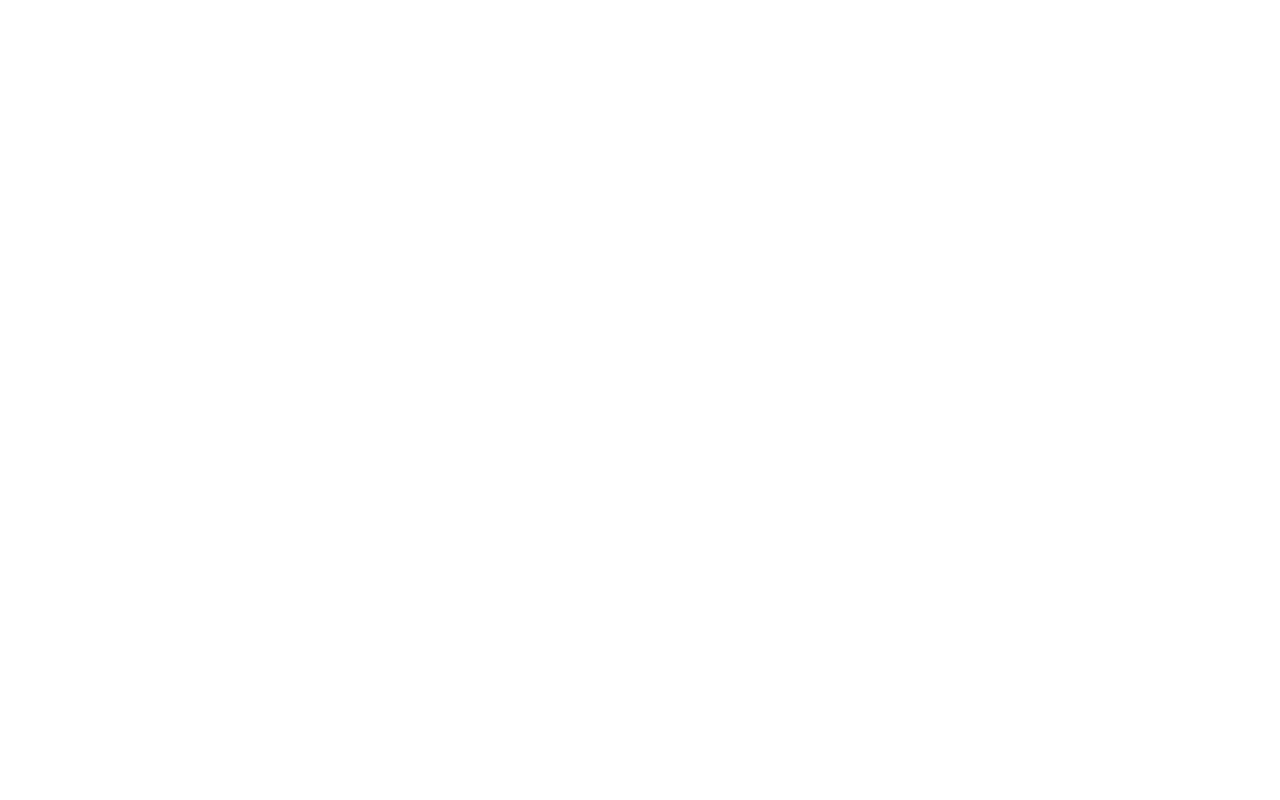
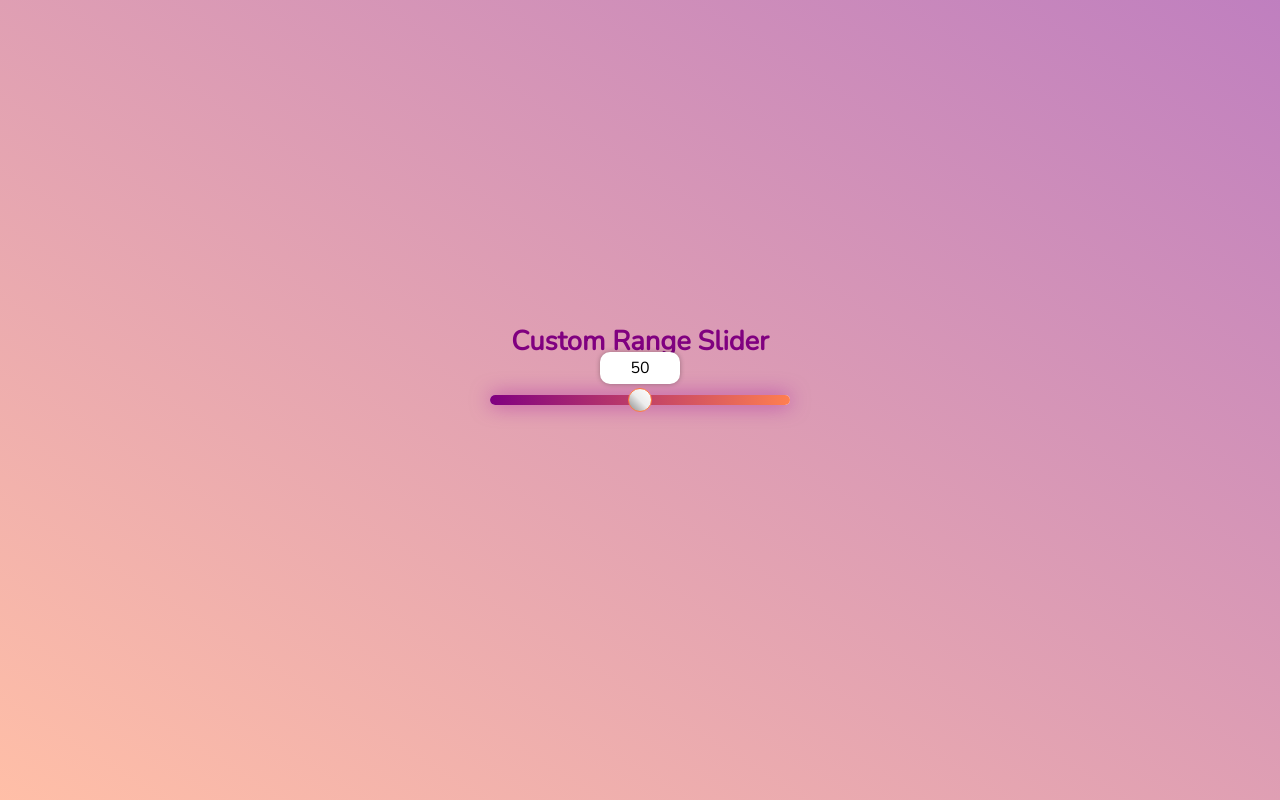
Before and after one commit to jamesxlima/50projects50days, a plain HTML site: page Day 44 - Custom Range Slider/index.html in a window 1280 px wide. Drawn offline with nearby package versions, Linux system fonts and the light colour scheme.

Commit message:
Project Added

```diff
--- a/Day 44 - Custom Range Slider/index.html
+++ b/Day 44 - Custom Range Slider/index.html
@@ -5,9 +5,16 @@
     <meta http-equiv="X-UA-Compatible" content="IE=edge">
     <meta name="viewport" content="width=device-width, initial-scale=1.0">
     <link rel="stylesheet" href="style.css">
-    <title>Title</title>
+    <title>Custom Range Slider</title>
 </head>
 <body>
+
+  <h2>Custom Range Slider</h2>
+
+  <div class="range-container">
+    <input type="range" id="range" min="0" max="100">
+    <label for="range">50</label>
+  </div>
 
   <script src="script.js"></script>
 </body>
--- a/Day 44 - Custom Range Slider/script.js
+++ b/Day 44 - Custom Range Slider/script.js
@@ -0,0 +1,27 @@
+const range = document.getElementById('range')
+
+range.addEventListener('input', (e) => {
+    const value = +e.target.value
+    const label = e.target.nextElementSibling
+
+    const range_width = getComputedStyle(e.target).getPropertyValue('width')
+
+    const label_width = getComputedStyle(label).getPropertyValue('width')
+
+    const num_width = +range_width.substring(0, range_width.length - 2)
+    const num_label_width = +label_width.substring(0, label_width.length - 2)
+
+    const max = +e.target.max
+    const min = +e.target.min
+
+    const left = value * (num_width / max) - num_label_width / 2 + scale(value, min, max, 10, -10)
+
+    label.style.left = `${left}px`
+
+    label.innerHTML = value
+})
+
+//Scale Function
+const scale = (num, in_min, in_max, out_min, out_max) => {
+    return (num - in_min) * (out_max - out_min) / (in_max - in_min) + out_min;
+  }
--- a/Day 44 - Custom Range Slider/style.css
+++ b/Day 44 - Custom Range Slider/style.css
@@ -1,11 +1,12 @@
-@import url('https://fonts.googleapis.com/css2?family=Roboto:wght@400;700&display=swap');
+@import url('https://fonts.googleapis.com/css2?family=Nunito&display=swap');
 
 * {
   box-sizing: border-box;
 }
 
 body {
-  font-family: 'Roboto', sans-serif;
+  background: linear-gradient(to top right, rgba(255, 127, 80,0.5), rgba(128, 0, 128,0.5));
+  font-family: 'Nunito', sans-serif;
   display: flex;
   flex-direction: column;
   align-items: center;
@@ -14,3 +15,56 @@ body {
   overflow: hidden;
   margin: 0;
 }
+
+h2 {
+  position: absolute;
+  top: 300px;
+  font-size: 1.7rem;
+  color: purple;
+}
+
+.range-container {
+  position: relative;
+}
+
+input[type='range'] {
+  width: 300px;
+  margin: 18px 0;
+  border-radius: 10px;
+  -webkit-appearance: none;
+}
+
+input[type='range']:focus {
+  outline: none;
+}
+
+input[type='range'] + label {
+  background-color: #fff;
+  position: absolute;
+  top: -25px;
+  left: 110px;
+  width: 80px;
+  padding: 5px 0;
+  text-align: center;
+  border-radius: 10px;
+  box-shadow: 0 0 5px rgba(0,0,0,0.3);
+}
+
+input[type='range']::-webkit-slider-runnable-track {
+  background: linear-gradient(to left, coral, purple);
+  border-radius: 10px;
+  width: 100%;
+  height: 10px;
+  box-shadow: 0 0 20px rgba(156, 2, 156, 0.6);
+  cursor: pointer;
+}
+
+input[type='range']::-webkit-slider-thumb {
+  -webkit-appearance: none;
+  height: 24px;
+  width: 24px;
+  background: linear-gradient(to top right, #8a8a8a, rgb(236, 236, 236), #fff);
+  border-radius: 50%;
+  border: 1px solid rgb(255, 125, 65);
+  margin-top: -7px;
+}
```
